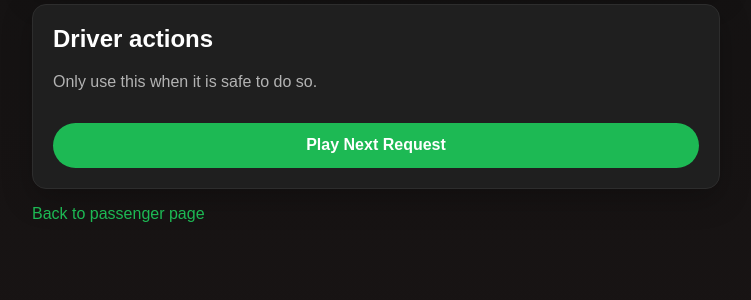
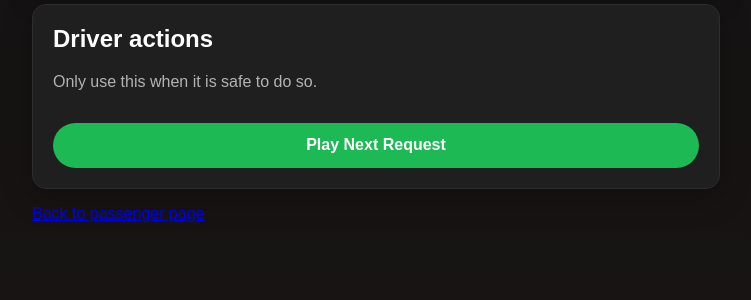
Before and after one commit to RedParrotBerkeley/backseat_dj_spotify, a FastAPI app: page /admin in a window 1280 px wide. Shown: the part 339-639 px from the top of the page, without its empty margins (264-1015 px from the left). Run offline with FastAPI, Linux system fonts and the light colour scheme.

Commit message:
Clean up leftover admin UI styling

```diff
--- a/static/style.css
+++ b/static/style.css
@@ -97,19 +97,6 @@ button:hover {
   border: 1px solid #444;
 }
 
-.footer-link {
-  margin-top: 1rem;
-}
-
-.footer-link a {
-  color: #1db954;
-  text-decoration: none;
-}
-
-.footer-link a:hover {
-  text-decoration: underline;
-}
-
 .queue-header {
   align-items: center;
   display: flex;
```
